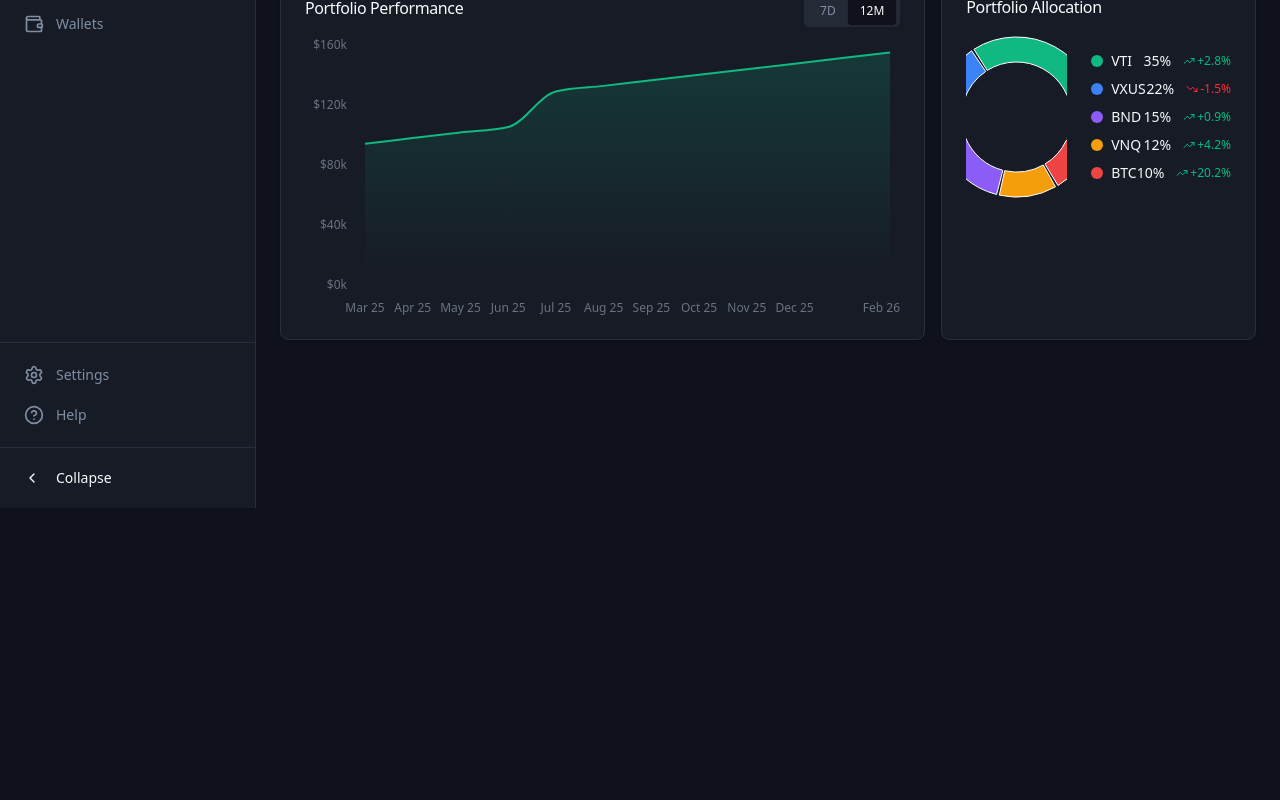
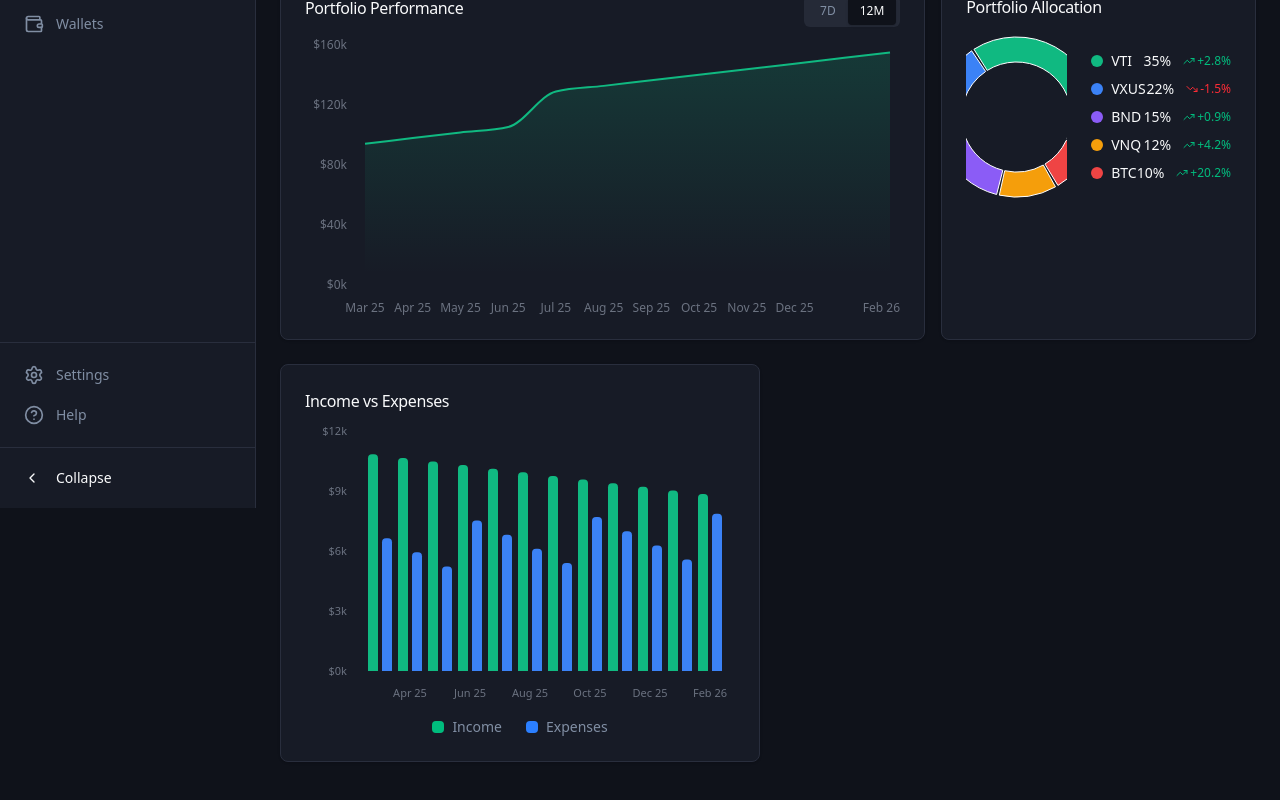
Before and after one commit to Elfomen/fintech-dashbaord, a Next.js app: page / in a window 1280 px wide. Shown: the part 292-1092 px from the top of the page. Before the commit the page ends 800 px from the top, so only its background shows below. Built offline with nearby package versions, Linux system fonts and the light colour scheme.

Commit message:
Added income expense chart

```diff
--- a/app/page.tsx
+++ b/app/page.tsx
@@ -1,4 +1,5 @@
 import { BalanceChart } from "@/components/dashboard/BalanceChart";
+import { IncomeExpenseChart } from "@/components/dashboard/IncomeExpenseChart";
 import { MetricCard } from "@/components/dashboard/MetricsCard";
 import { PortfolioChart } from "@/components/dashboard/PortfolioChart";
 import { DashboardHeader, Sidebar } from "@/components/dashboard/Sidebar";
@@ -22,6 +23,11 @@ export default function Home() {
           <BalanceChart />
           <PortfolioChart />
         </div>
+
+        {/* Second Charts Row */}
+        <div className="grid gap-4 md:grid-cols-2 mb-6">
+          <IncomeExpenseChart />
+        </div>
       </div>
     </main>
   );
--- /dev/null
+++ b/components/dashboard/IncomeExpenseChart.tsx
@@ -0,0 +1,83 @@
+"use client";
+
+import { Card, CardContent, CardHeader, CardTitle } from "@/components/ui/Card";
+import {
+  Bar,
+  BarChart,
+  ResponsiveContainer,
+  XAxis,
+  YAxis,
+  Tooltip,
+} from "recharts";
+import { monthlyChartData } from "@/lib/finance-data";
+
+export function IncomeExpenseChart() {
+  return (
+    <Card>
+      <CardHeader className="pb-2">
+        <CardTitle className="text-base font-medium">
+          Income vs Expenses
+        </CardTitle>
+      </CardHeader>
+      <CardContent>
+        <div className="h-[280px] w-full">
+          <ResponsiveContainer width="100%" height="100%">
+            <BarChart
+              data={monthlyChartData}
+              margin={{ top: 10, right: 10, left: 0, bottom: 0 }}
+            >
+              <XAxis
+                dataKey="date"
+                axisLine={false}
+                tickLine={false}
+                tick={{ fill: "#6b7280", fontSize: 11 }}
+                dy={10}
+              />
+              <YAxis
+                axisLine={false}
+                tickLine={false}
+                tick={{ fill: "#6b7280", fontSize: 11 }}
+                tickFormatter={(value) => `$${(value / 1000).toFixed(0)}k`}
+                dx={-10}
+              />
+              <Tooltip
+                content={({ active, payload, label }) => {
+                  if (active && payload && payload.length) {
+                    return (
+                      <div className="rounded-lg border border-border bg-card p-3 shadow-lg">
+                        <p className="text-xs font-medium text-muted-foreground mb-2">
+                          {label}
+                        </p>
+                        <div className="space-y-1">
+                          <p className="text-sm text-emerald-500">
+                            Income: ${payload[0]?.value?.toLocaleString()}
+                          </p>
+                          <p className="text-sm text-blue-500">
+                            Expenses: ${payload[1]?.value?.toLocaleString()}
+                          </p>
+                        </div>
+                      </div>
+                    );
+                  }
+                  return null;
+                }}
+              />
+              <Bar dataKey="income" fill="#10b981" radius={[4, 4, 0, 0]} />
+              <Bar dataKey="expenses" fill="#3b82f6" radius={[4, 4, 0, 0]} />
+            </BarChart>
+          </ResponsiveContainer>
+        </div>
+        <div className="flex items-center justify-center gap-6 mt-4">
+          <div className="flex items-center gap-2">
+            <div className="h-3 w-3 rounded-sm bg-emerald-500" />
+            <span className="text-sm text-muted-foreground">Income</span>
+          </div>
+          <div className="flex items-center gap-2">
+            <div className="h-3 w-3 rounded-sm bg-blue-500" />
+            <span className="text-sm text-muted-foreground">Expenses</span>
+          </div>
+        </div>
+      </CardContent>
+    </Card>
+  );
+}
```
